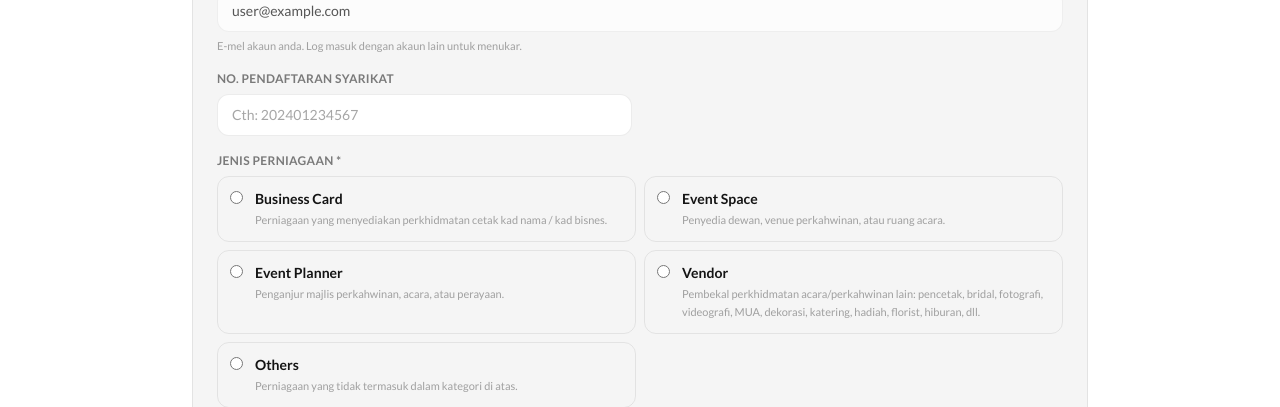
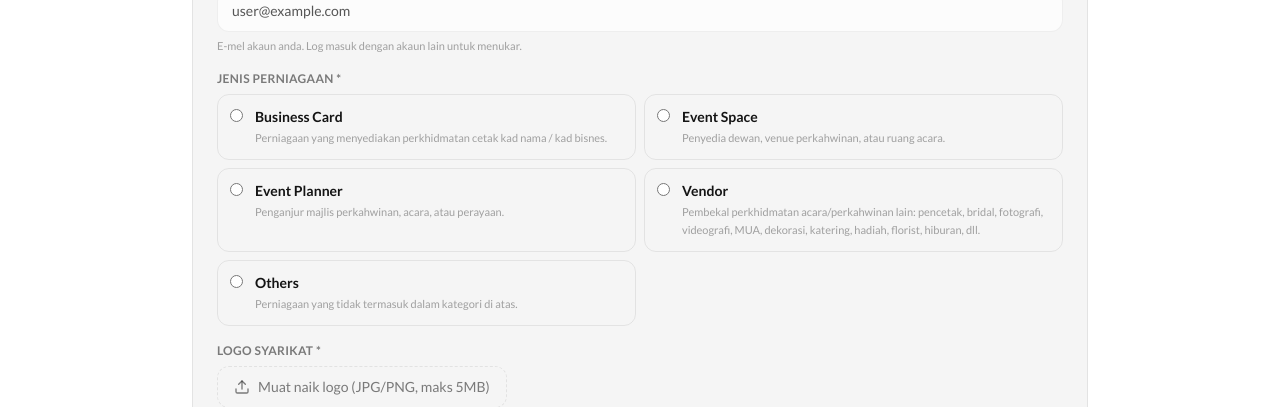
Before and after one commit to rfunnn/ecard, a Next.js app: page /partner/register in a window 1280 px wide. Shown: the part 545-952 px from the top of the page. Built offline with nearby package versions, Linux system fonts and the light colour scheme; no server answers; the database is empty; sample sign-in values are in the browser's storage; a web font is replaced by a local one.

Commit message:
feat: remove reg number field, require logo on partner register

```diff
--- a/src/app/partner/register/page.tsx
+++ b/src/app/partner/register/page.tsx
@@ -32,7 +32,7 @@ export default function PartnerRegisterPage() {
 
   const [form, setForm] = useState({
     companyName: "", contactPerson: "", phone: "", email: "",
-    businessType: "", registrationNumber: "",
+    businessType: "",
     website: "https://", instagram: "@", facebook: "facebook.com/",
   })
   const [logo, setLogo]               = useState("")
@@ -90,6 +90,11 @@ export default function PartnerRegisterPage() {
 
     if (!form.businessType) {
       setError(r.errorBusinessType)
+      return
+    }
+
+    if (!logo) {
+      setError("Logo syarikat diperlukan.")
       return
     }
 
@@ -200,11 +205,6 @@ export default function PartnerRegisterPage() {
                 <p className="text-[11px] text-[var(--tx-3)] mt-1.5">E-mel akaun anda. Log masuk dengan akaun lain untuk menukar.</p>
               </div>
 
-              <div>
-                <label className={labelCls}>{r.labelRegNo}</label>
-                <input className={inputCls} placeholder={r.placeholderRegNo} value={form.registrationNumber}
-                  onChange={(e) => set("registrationNumber", e.target.value)} />
-              </div>
             </div>
 
             {/* Business Type */}
@@ -239,7 +239,7 @@ export default function PartnerRegisterPage() {
 
             {/* Logo */}
             <div>
-              <label className={labelCls}>{r.labelLogo}</label>
+              <label className={labelCls}>{r.labelLogo} *</label>
               {logoPreview ? (
                 <div className="flex items-center gap-3">
                   <img src={logoPreview} alt="Logo" className="w-16 h-16 rounded-xl object-cover border border-[var(--bd)]" />
```
